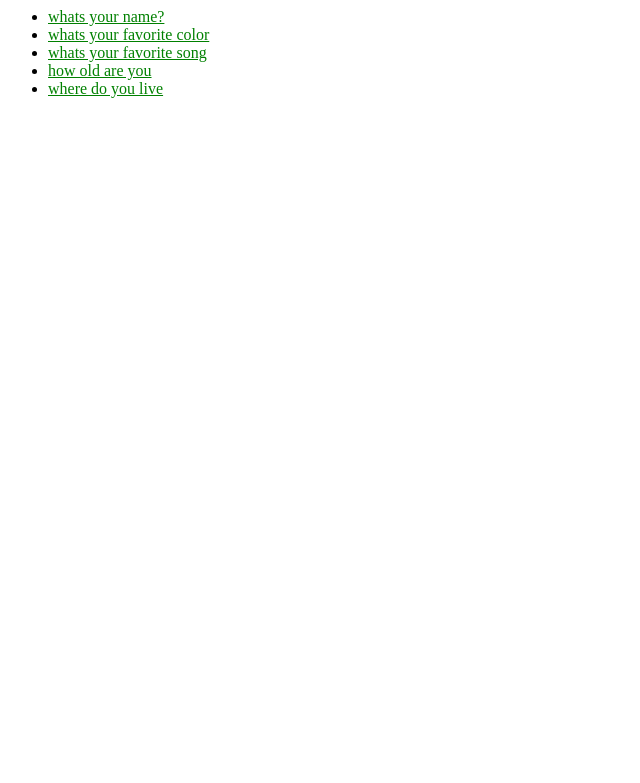
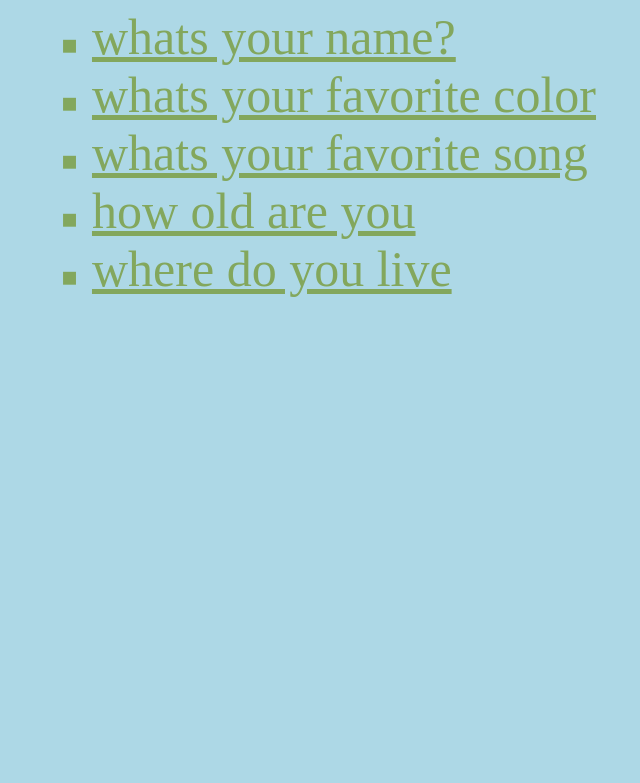
Before and after one commit to Little-Inventors/abhinavpolls, a Django app: page / in a window 1280 px wide. Shown: the top 783 px of the page, without its empty margins (0-640 px from the left). Run offline with Django 3.2, Linux system fonts and the light colour scheme; data comes from the database, SQL or seed files in the repository.

Commit message:
added css
:)

```diff
--- a/polls/static/css/style.css
+++ b/polls/static/css/style.css
@@ -1,4 +1,16 @@
 a {
-  size: 50%;
-  color: green;
+  font-size: 50px;
+  color:#83a75d
+
 }
+
+body{
+    background-color: lightblue;
+}
+ ul,li{ list-style:none; }
+
+
+
+  li::before {content: "■"; color: #83a75d;
+    display: inline-block; width: 1em;
+    margin-left: 0.5em; font-size:20pt;}
```
Also changed, not shown: polls/views.py (line endings or trailing spaces).
